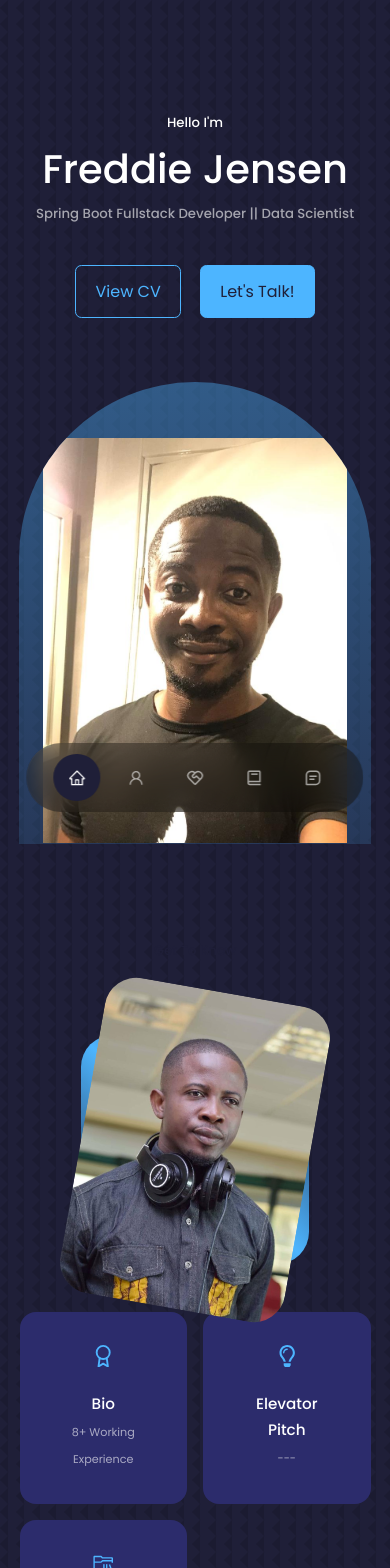
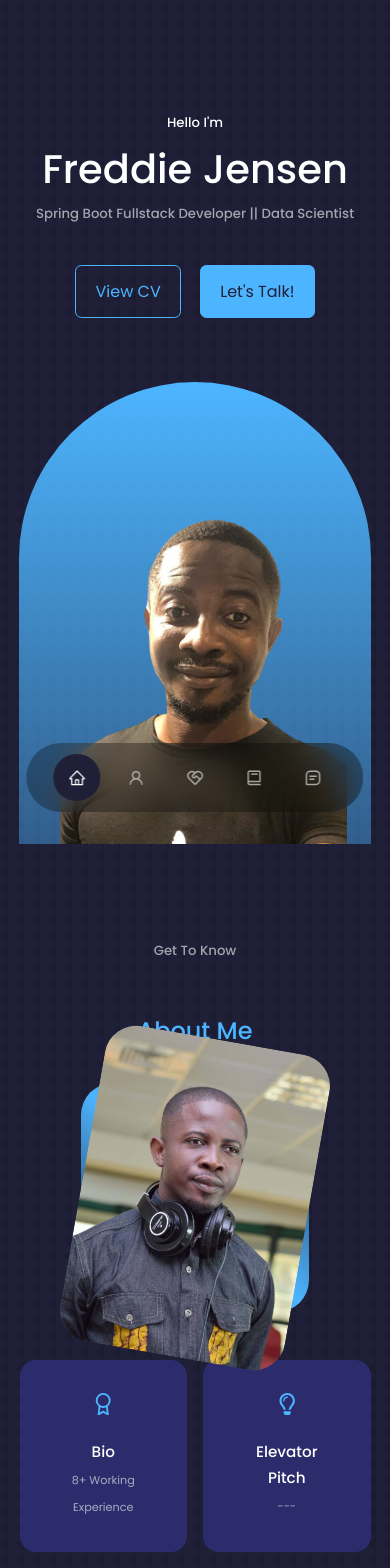
Before and after one commit to xjmaine/portfolio-react, a React (Create React App) app: page / in a window 390 px wide. Shown: the top 1568 px of the page. Built offline with nearby package versions, Linux system fonts and the light colour scheme.

Commit message:
react portfolio

```diff
--- a/src/components/header/Header.jsx
+++ b/src/components/header/Header.jsx
@@ -1,7 +1,7 @@
 import React from 'react'
 import './header.css'
 import CTA from './CTA'
-import ME from '../../assets/me.jpg'
+import ME from '../../assets/me.png'
 import HeaderSocials from './HeaderSocials'
 
 const Header = () => {
--- a/src/components/header/header.css
+++ b/src/components/header/header.css
@@ -39,7 +39,7 @@ header{
 
 /* image: me */
 .me{
-    background: linear-gradient(var(--color-primary-variant), transparent);
+    background: linear-gradient(var(--color-primary), transparent);
     /* background: linear-gradient(#e6dede00, transparent); */
     width: 22rem;
     height: 50rem;
@@ -48,7 +48,7 @@ header{
     margin-top: 4rem;
     border-radius: 12rem 12rem 0 0;
     overflow: hidden;
-    padding: 3.5rem 1.5rem 1.5rem 1.5rem;
+    padding: 5rem 1.5rem 1.5rem 1.5rem;
 }
 
 /* scroll down link */
--- a/src/index.css
+++ b/src/index.css
@@ -63,9 +63,9 @@ section{
     height: 100vh;
 }
 
-section > h2, section >h5{
+section > h2, section > h5{
     text-align: center;
-    color: var(--color-bg);
+    color: var(--color-light);
 }
 
 section > h2 {
@@ -115,7 +115,7 @@ img{
     object-fit: cover;
 }
 
-/* media queries (Medium devices) */
+/* media queries (Medium devices) - tablets */
 @media screen and (max-width:1024px){
     .container{
         width: var(--container-width-md);
@@ -133,6 +133,6 @@ img{
     }
 
     section>h2{
-        margin-top: 2rem;
+        margin-bottom: 2rem;
     }
 }
```
Also changed, not shown: src/assets/arc-me.png (added), src/assets/me.png.
